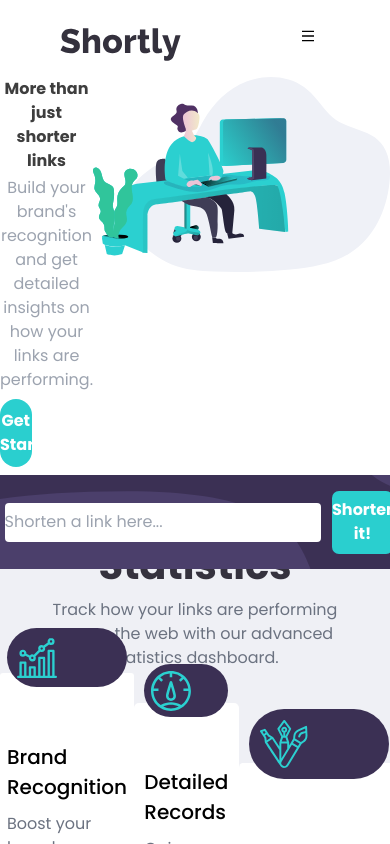
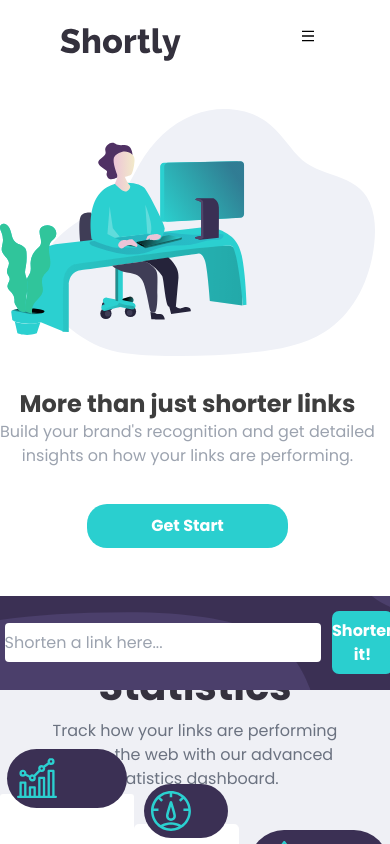
Before and after one commit to elham-qolizade/my-project-react, a React (Vite) app in the folder my-project/: page / in a window 390 px wide. Shown: the top 844 px of the page. Built offline with nearby package versions, Linux system fonts and the light colour scheme.

Commit message:
responsive-welComponent

```diff
--- a/my-project/src/component/welcomeBanner.jsx
+++ b/my-project/src/component/welcomeBanner.jsx
@@ -2,14 +2,13 @@
 import Logo from '../assets/image/illustration-working.svg'
 export default function welcomeBanner() {
     return (
-        <div className='flex lg:flex-row   sm:justify-center sm:items-center md:flex-col-reverse sm:flex-col-reverse  py-[4%]'>
-
-            <div className='flex flex-col  w-[50%] lg:pl-[10%] sm:items-center md:items-baseline  sm:p-0 gap-[1%] text-center'>
-                <h1 className='font-bold lg:text-[70px]  text-[#3e3e3e;] sm:text-[38px]'>More than just shorter links</h1>
-                <p className='text-gray-400 lg:text-[23px] sm:text-[18px] ' >Build your brand's recognition and get detailed insights on how your links are performing.</p>
-                <button className='text-white font-bold bg-[#2acfcf] w-[34%] py-[10px] rounded-[20px] mt-[3%]'>Get Start</button>
+        <div className='flex lg:flex-row container justify-center items-center mobile:flex-col-reverse md:flex-col-reverse sm:flex-col-reverse  py-12'>
+            <div className='flex flex-col md:mt-8 lg:mt-0 sm:mt-8 mobile:mt-8  items-center text-center' >
+                <h1   className='font-bold lg:text-7xl lg:leading-tight md:text-5xl text-[#3e3e3e;] sm:text-4xl mobile:text-2xl'>More than just shorter links</h1>
+                <p className='text-gray-400 lg:text-xl sm:text-lg lg:px-[13%] lg:leading-normal ' >Build your brand's recognition and get detailed insights on how your links are performing.</p>
+                <button className='text-white font-bold bg-[#2acfcf]  py-[10px] px-16 rounded-[20px] mt-9'>Get Start</button>
             </div>
-            <div className='sm:w-[50%] lg:w-[50%] md:w-[90%] lg:p-0 md:p-0 md:pl-[3%]'>
+            <div>
                 <img src={Logo} alt="" />
             </div>
         </div>
```
